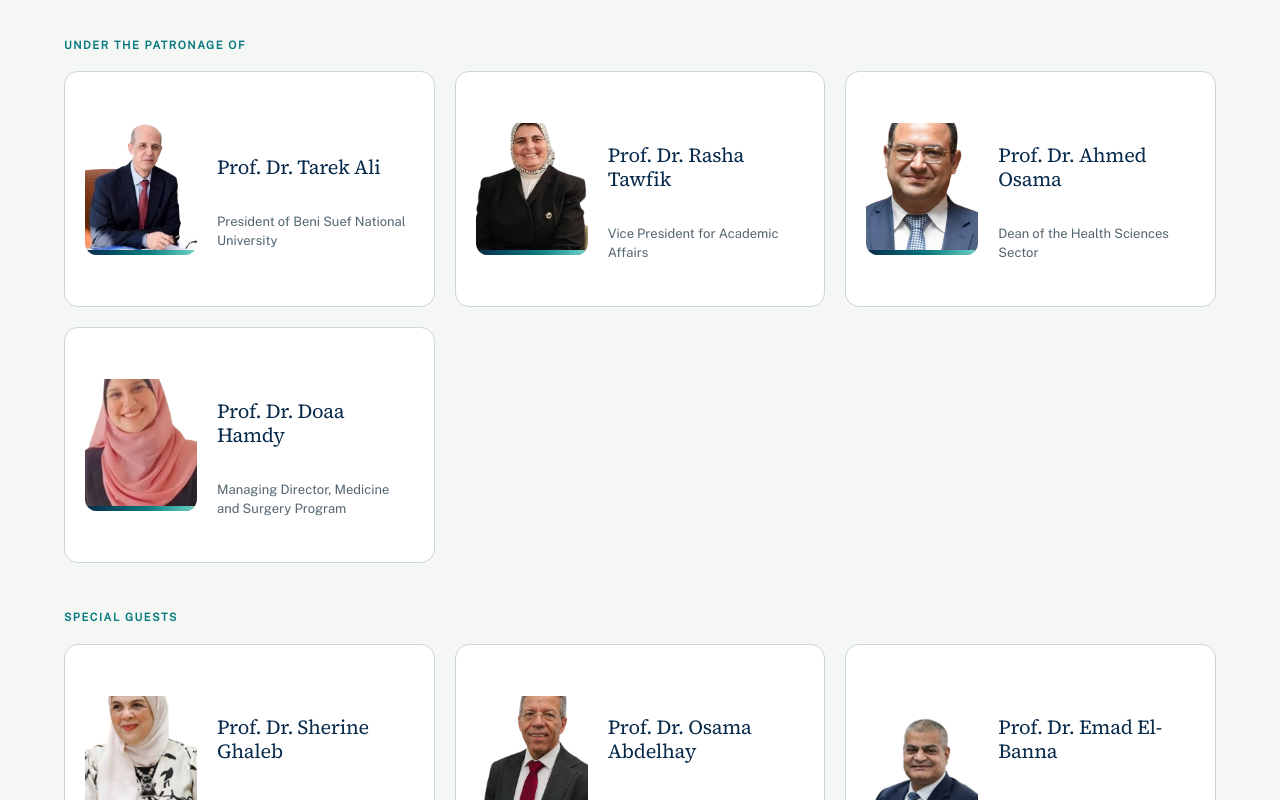
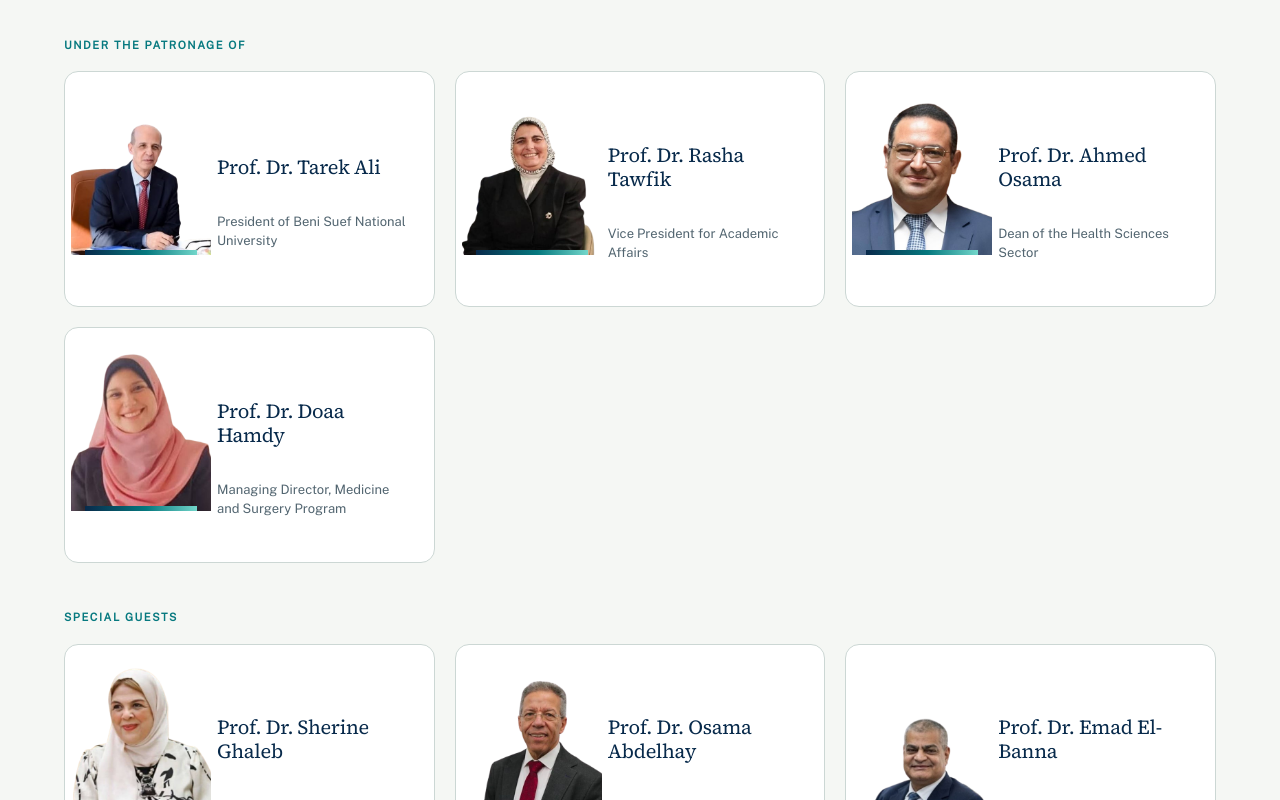
Before and after one commit to iwll07/compass-conference, a Next.js app: page /about in a window 1280 px wide. Shown: the part 940-1740 px from the top of the page. Built offline with nearby package versions, Linux system fonts and the light colour scheme; no server answers; the database is empty.

Commit message:
fix(honorees): unclip photo boundaries to prevent heads cutting off at top

```diff
--- a/app/globals.css
+++ b/app/globals.css
@@ -1454,7 +1454,7 @@ button.sponsor-tile {
   height: 132px;
   flex-shrink: 0;
   border-radius: 12px;
-  overflow: hidden;
+  overflow: visible;
   background: transparent;
   display: flex;
   align-items: flex-end;
@@ -1644,8 +1644,6 @@ button.sponsor-tile {
   height: 100%;
   object-fit: cover;
   object-position: bottom center;
-  transform: scale(1.25);
-  transform-origin: bottom center;
   display: block;
 }
 .home-patrons-fallback {
```
